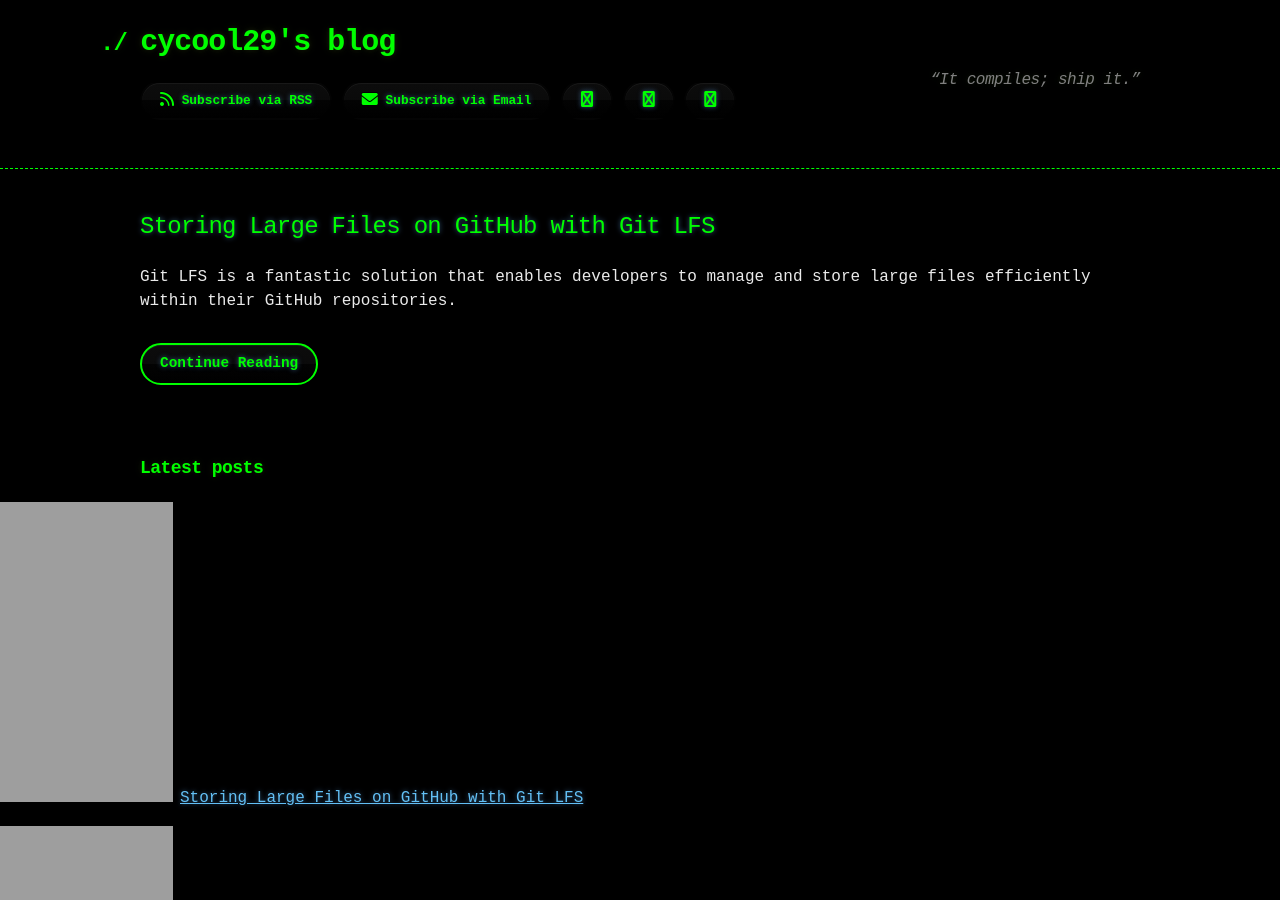
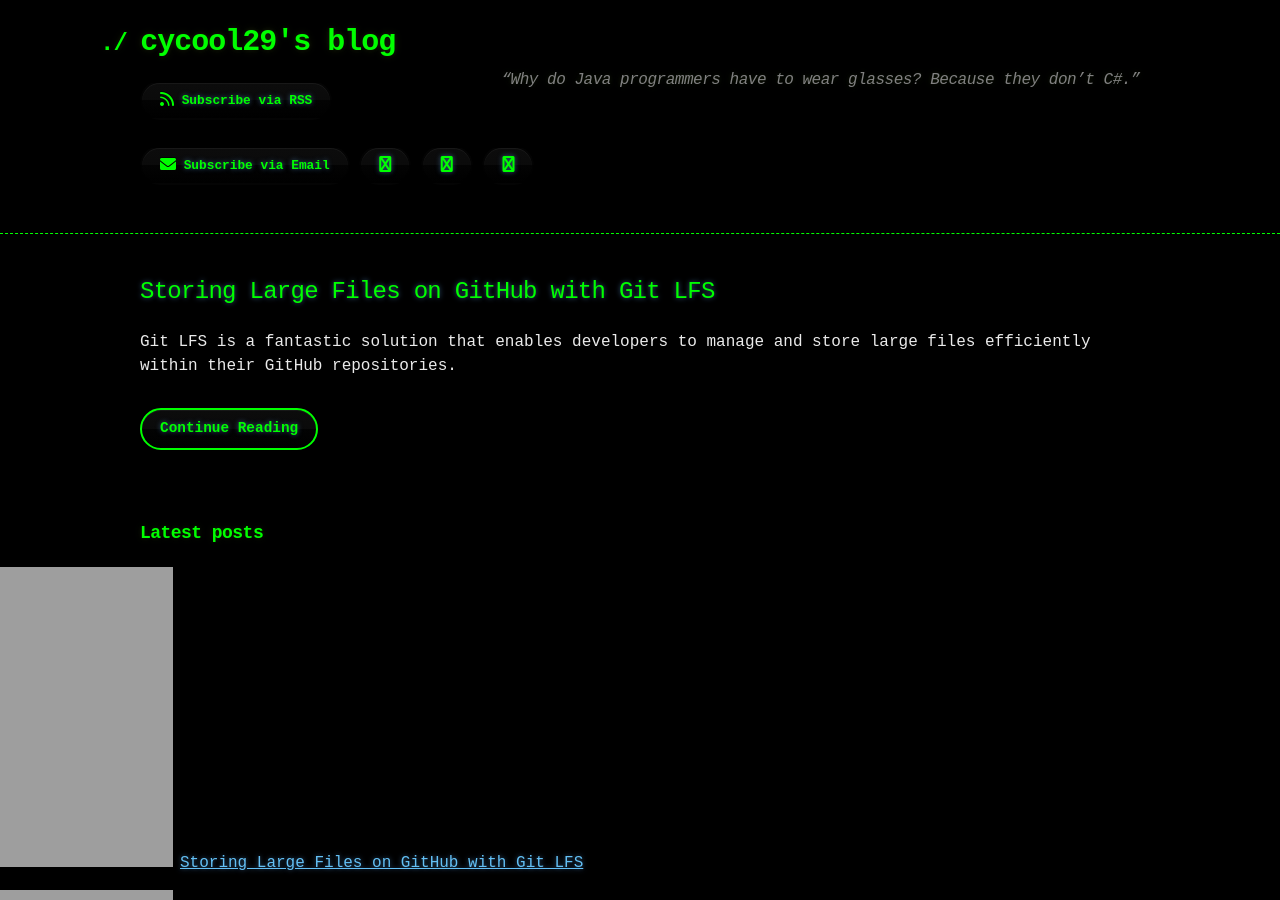
Before and after one commit to cycool29/cycool29.github.io, a Jekyll site: the page built from index.md, in a window 1280 px wide and 900 px high. Built offline with Jekyll 4.4.1, drawn with Linux system fonts in a browser that asks for light colours; a style sheet for code colours, icons or effects is not loaded.

Commit message:
Update quotes

```diff
--- a/_config.yml
+++ b/_config.yml
@@ -1,5 +1,5 @@
 title: cycool29's blog
-description: "“It compiles; ship it.” "
+description: "“Why do Java programmers have to wear glasses? Because they don’t C#.” "
 bio: A high school student. Intermediate in Python, Git, Bash. Learning JavaScript. He/Him. "
 author: cycool29
 url: https://cycool29.github.io
```
